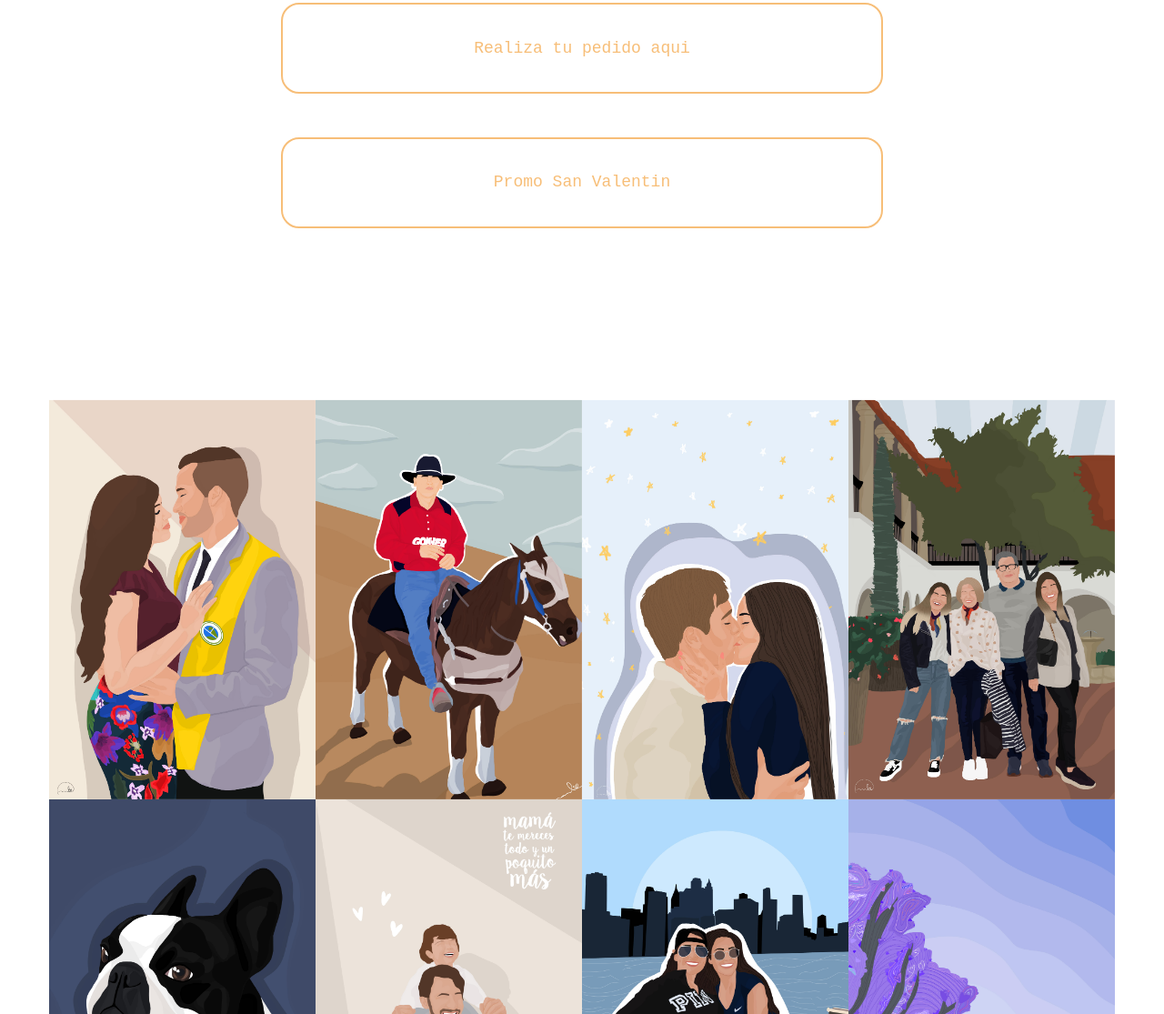
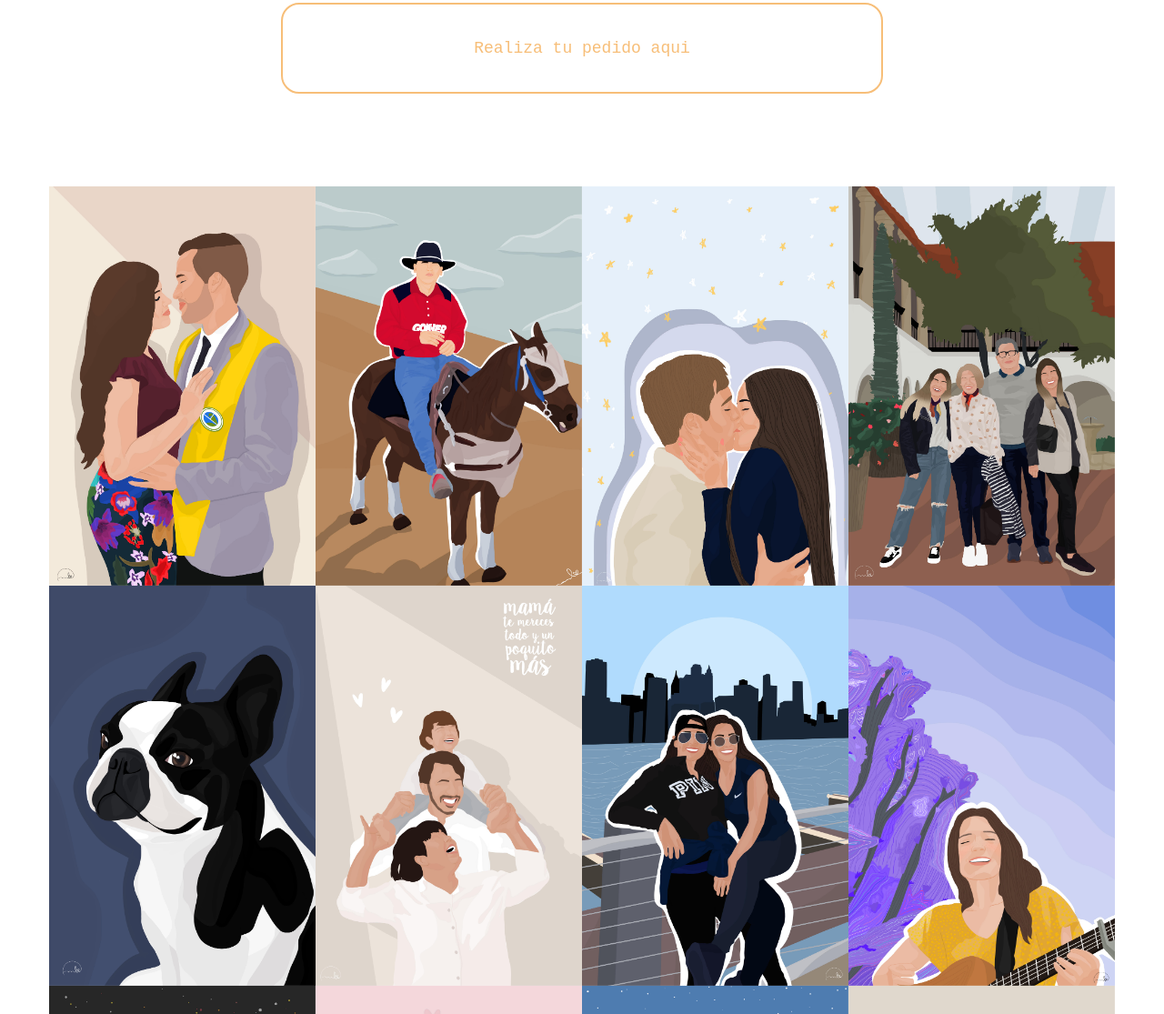
Before and after one commit to borisbrunop/malalaulart, a Gatsby site: page / in a window 1280 px wide. Shown: the part 1158-2273 px from the top of the page at 91% size. Built offline with nearby package versions, Linux system fonts and the light colour scheme; Gatsby itself is replaced by a stand-in of ours; some packages are replaced by stand-ins of ours.

Commit message:
Google Analytics && deleted promo

```diff
--- a/package.json
+++ b/package.json
@@ -23,6 +23,7 @@
     "react": "^16.12.0",
     "react-bootstrap": "^1.4.3",
     "react-dom": "^16.12.0",
+    "react-ga": "^3.3.0",
     "react-helmet": "^6.1.0",
     "react-lazyload": "^3.1.0",
     "react-medium-image-zoom": "^4.3.1",
--- a/src/components/layout.js
+++ b/src/components/layout.js
@@ -5,11 +5,11 @@
  * See: https://www.gatsbyjs.com/docs/use-static-query/
  */
 
-import React from "react"
+import React, { useEffect } from "react"
 import PropTypes from "prop-types"
 import { useStaticQuery, graphql } from "gatsby"
 import { createMuiTheme, ThemeProvider } from "@material-ui/core";
-
+import ReactGA from 'react-ga';
 
 import "./layout.css"
 import Background from "../images/Background.PNG"
@@ -24,6 +24,11 @@ const Layout = ({ children }) => {
       }
     }
   `)
+
+  useEffect(() => {
+    ReactGA.initialize('UA-188519923-1');
+    ReactGA.pageview(window.location.pathname)
+  }, [])
 
   const theme = createMuiTheme({
     palette: {
--- a/src/pages/index.js
+++ b/src/pages/index.js
@@ -24,6 +24,8 @@ import Gallery from "../components/gallery.js"
 import promo2 from "../images/promo2.JPG"
 import promo from "../images/promo.JPG"
 import Swal from 'sweetalert2'
+import ReactGA from 'react-ga';
+
 
 import { useStaticQuery, graphql } from "gatsby"
 
@@ -140,6 +142,12 @@ const history = useHistory();
   const handleImg = (id) => {
     setImgLoading([...imgLoading, id])
   }
+  const analytics = () => {
+    ReactGA.event({
+      category: 'Formulario',
+      action: 'click'
+    })
+  }
 
   const handlePromo = (e) => {
     Swal.fire({
@@ -176,6 +184,8 @@ const history = useHistory();
 
   useEffect(()=>{
     setloading(false)
+    // ReactGA.initialize('UA-188519923-1');
+    // ReactGA.pageview(window.location.pathname)
   }, [])
 
   const handleLogoLoad = (e) => {
@@ -268,12 +278,12 @@ const history = useHistory();
               </IconButton>
           </Fade>
             </div>
-            <div className="col-12 col-md-10  d-flex justify-content-center align-items-center">
-              <Link className={classes.divbuttonForm + " slide d-flex justify-content-center align-items-center"} to="/page-2/">Realiza tu pedido aqui</Link> <br />
+            <div className="col-12 col-md-10 mb-5  d-flex justify-content-center align-items-center">
+              <Link onClick={analytics} className={classes.divbuttonForm + " slide d-flex justify-content-center align-items-center"} to="/page-2/">Realiza tu pedido aqui</Link> <br />
             </div>
-            <div className="col-12 col-md-10  d-flex justify-content-center align-items-center">
+            {/* <div className="col-12 col-md-10  d-flex justify-content-center align-items-center">
               <p onClick={handlePromo} className={classes.divbuttonPromo + " slide d-flex justify-content-center align-items-center"}>Promo San Valentin</p>
-            </div>
+            </div> */}
               <Gallery/>
             <p className={classes.pFooter}>♥ LLeva un Recuerdo especial siempre contigo ♥</p>
           </div>
```
Also changed, not shown: 1 other file.
